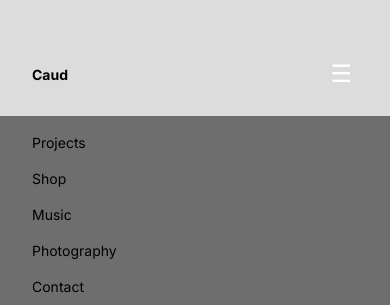
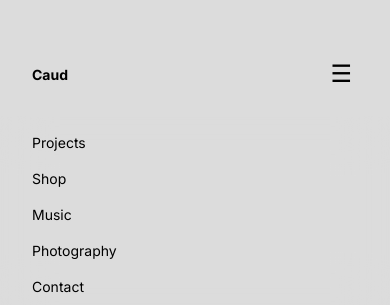
Before and after one commit to caud-me/portfolio, a plain HTML site: page photography.html in a window 390 px wide. Both pictures are taken after a click on the button "toggle navigation". Shown: the top 305 px of the page. Drawn offline with Linux system fonts and the light colour scheme.

Commit message:
quick workarounds

```diff
--- a/lightcss.css
+++ b/lightcss.css
@@ -54,6 +54,10 @@ nav {
   align-items: left;
 }
 
+button.nav-toggle {
+  color: black;
+}
+
 nav ul {
   list-style: none;
   padding: 1rem 0;
@@ -88,7 +92,7 @@ nav ul {
 
   nav {
     padding: 0 var(--spacing);
-    background-color: black;
+    background-color: var(--offwhite);
   }
 }
 
@@ -97,7 +101,7 @@ nav ul {
   nav {
     -webkit-backdrop-filter: blur(50px);
     backdrop-filter: blur(25px);
-    background-color: rgba(0, 0, 0, 0.5);
+    background-color: rgba(220, 220, 220, 0.5);
   }
 }
 
```
Also changed, not shown: index.html (+1 -1 lines).
